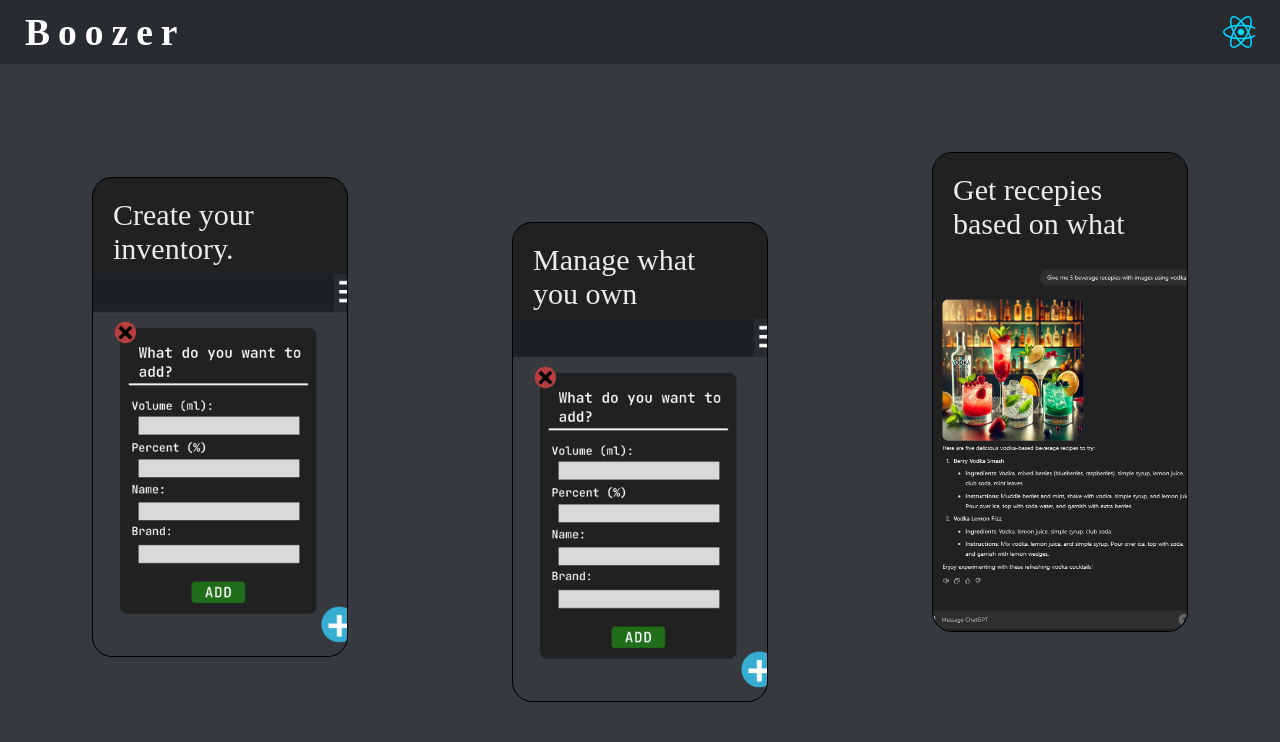
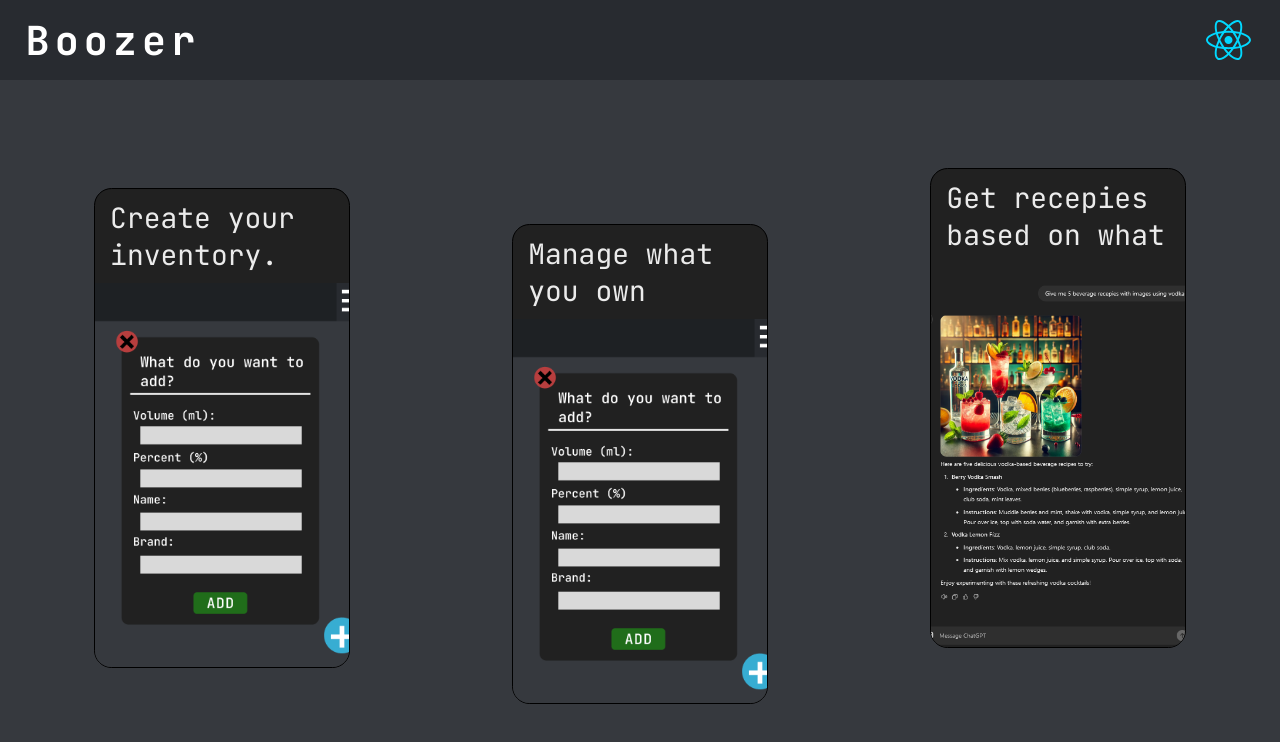
Before and after one commit to MyNameJaeff/Boozer, a React (Vite) app: page / in a window 1280 px wide. Shown: the top 742 px of the page. Built offline with nearby package versions, Linux system fonts and the light colour scheme.

Commit message:
updated yet again

```diff
--- a/src/components/boozeCard.tsx
+++ b/src/components/boozeCard.tsx
@@ -173,14 +173,33 @@ export default function BoozeCard({
 								/>
 							</button>
 						</div>
+						{
+							!booze.imageUrl && (
+								<a href={`https://www.google.com/search?tbm=isch&q=${booze.name.split(" ").join("+")}&tbs=ic:trans`} target="_blank" className="booze-image">
+									<p
+										style={{
+											marginTop: "25%",
+											textAlign: "center",
+											color: "white",
+											fontSize: "1em",
+											fontWeight: "bold",
+										}}
+									>No image found. Click to search</p>
+								</a>
+							)
+						}
+
+						{
+							booze.imageUrl && (
 								<img
 									src={
-								booze.imageUrl ||
-								"https://media.wired.com/photos/5926ba4f8d4ebc5ab806b486/master/w_2560%2Cc_limit/Booze-152406106.jpg"
+										booze.imageUrl || "https://via.placeholder.com/150?text=No+Image"
 									}
 									alt={booze.name}
 									className="booze-image"
 								/>
+							)
+						}
 						<div className="line" />
 						<h2 className="boozeName">{booze.name}</h2>
 						<p className="boozeVolume">
--- a/src/components/extraCard.tsx
+++ b/src/components/extraCard.tsx
@@ -134,13 +134,31 @@ export default function ExtraCard({
 							/>
 						</button>
 					</div>
-					<img
-						src={
-							extra.imageUrl || "https://via.placeholder.com/150?text=No+Image"
-						}
-						alt={extra.name}
-						className="extra-image"
-					/>
+					{
+						!extra.imageUrl && (
+							<a href={`https://www.google.com/search?tbm=isch&q=${extra.name.split(" ").join("+")}&tbs=ic:trans`} target="_blank" className="booze-image">
+								<p
+									style={{
+										marginTop: "25%",
+										textAlign: "center",
+										color: "white",
+										fontSize: "1em",
+										fontWeight: "bold",
+									}}
+								>No image found. Click to search</p>
+							</a>
+						)
+					}
+
+					{
+						extra.imageUrl && (
+							<img
+								src={extra.imageUrl}
+								alt={extra.name}
+								className="extra-image"
+							/>
+						)
+					}
 					<div className="line" />
 					<h2 className="extraName">{extra.name}</h2>
 					<p className="extraAmount">{extra.amount}</p>
--- a/src/components/navbar.tsx
+++ b/src/components/navbar.tsx
@@ -11,11 +11,13 @@ interface Booze {
 }
 
 export default function Navbar() {
-	const promptText = `Fill in all blank data exept notes, split each data into it's own array but keep it in one text-area. Give me data in the form of: "booze": [{"name": "", "brand": "", "volume": , "percent": , "notes": "", "imageUrl": ""}], "extra": [{"name": "", "amount": "", "notes": "", "imageUrl": ""}]
+	const promptText = `Fill in all blank data exept notes, split each data into it's own array but keep it in one text-area. Give me data in the form of: {"booze": [{"name": "", "brand": "", "volume": , "percent": , "notes": "", "imageUrl": ""}], "extra": [{"name": "", "amount": "", "notes": "", "imageUrl": ""}]}
 
 Booze:
 
 Extra: `;
+	const defaultPrompt =
+		"Give me 5 random recipes (only ingredients and instructions formatted in a good way) in metric using this data, try to make them as diffrent as possible:";
 	const navigate = useNavigate();
 	const [dropdownVisible, setDropdownVisible] = useState(false);
 	const [dropdown2Visible, setDropdown2Visible] = useState(false);
@@ -32,8 +34,6 @@ Extra: `;
 
 		const savedPrompt = localStorage.getItem("gptPrompt");
 		if (savedPrompt === null) {
-			const defaultPrompt =
-				"Give me 5 random recipes (only ingredients and instructions formatted in a good way) in metric using this data, try to make them as diffrent as possible:";
 			localStorage.setItem("gptPrompt", JSON.stringify(defaultPrompt));
 			setDropdownContent(defaultPrompt);
 		} else {
@@ -195,6 +195,7 @@ Extra: `;
 							navigator.clipboard.writeText(
 								`${dropdownContent}\n${boozeDataNoImages.join("")} I also have these extras: \n${extrasDataNoImages.join("")}`,
 							);
+							alert("Prompt and inventory copied to clipboard!");
 						}}
 					>
 						Copy
@@ -265,9 +266,8 @@ Extra: `;
 						type="button"
 						onClick={() => navigate("/")}
 						onKeyUp={(e) => e.key === "Enter" && navigate("/")}
-						className={`nav-button ${
-							location.pathname === "/" ? "active" : ""
-						}`}
+						className={`nav-button ${location.pathname === "/" ? "active" : ""
+							}`}
 					>
 						Home
 					</button>
@@ -276,9 +276,8 @@ Extra: `;
 						type="button"
 						onClick={() => navigate("/inventory")}
 						onKeyUp={(e) => e.key === "Enter" && navigate("/inventory")}
-						className={`nav-button ${
-							location.pathname === "/inventory" ? "active" : ""
-						}`}
+						className={`nav-button ${location.pathname === "/inventory" ? "active" : ""
+							}`}
 					>
 						Inventory
 					</button>
@@ -287,9 +286,8 @@ Extra: `;
 						type="button"
 						onClick={() => navigate("/recipes")}
 						onKeyUp={(e) => e.key === "Enter" && navigate("/recipes")}
-						className={`nav-button ${
-							location.pathname === "/recipes" ? "active" : ""
-						}`}
+						className={`nav-button ${location.pathname === "/recipes" ? "active" : ""
+							}`}
 					>
 						Recipes
 					</button>
@@ -298,9 +296,8 @@ Extra: `;
 						type="button"
 						onClick={() => navigate("/about")}
 						onKeyUp={(e) => e.key === "Enter" && navigate("/about")}
-						className={`nav-button ${
-							location.pathname === "/about" ? "active" : ""
-						}`}
+						className={`nav-button ${location.pathname === "/about" ? "active" : ""
+							}`}
 					>
 						About
 					</button>
--- a/src/index.css
+++ b/src/index.css
@@ -4,28 +4,32 @@
     box-sizing: border-box;
     font-family: JetBrains Mono;
     color: white;
+    font-size: 1em;
+}
+#root{
+    height: 100vh;
+    display: flex;
+    flex-direction: column;
 }
 body{
     height: 100vh;
     background-color: #36393E;
 }
-#root{
-    height: 100vh;
-}
 .navbar{
-    height: 8%;
+    height: 8vh;
     display: flex;
     justify-content: space-between;
     align-items: center;
-    padding: 10px 25px;
+    padding: 5vh 2vw;
     background-color: #282B30;
     color: #ebebeb;
     font-family: JetBrains Mono;
     font-weight: Regular;
-    font-size: 25px;
+    font-size: 5vh;
     opacity: 1;
-    letter-spacing: 8px;
+    letter-spacing: 0.4vw;
     position: sticky; /* Sticky for scrolling behavior */
+    z-index: 10;      /* Ensure it's above other elements */
 }
 .instructionsBox {
     height: 92%;
@@ -35,27 +39,27 @@ body{
     justify-content: space-around;
     align-items: center;
     flex-wrap: wrap;
-    padding: 20px;
-    gap: 20px;
+    padding: 2%;
+    gap: 2vw;
     height: 100%;
 }
 
 .instructionCards > :nth-child(1){
-    margin-bottom: 30px;
+    margin-bottom: 3vh;
 }
 
 .instructionCards > :nth-child(2){
-    margin-top: 60px;
+    margin-top: 6vh;
 }
 
 .instructionCards > :nth-child(3){
-    margin-bottom: 80px;
+    margin-bottom: 8vh;
 }
 
 .instructionText{
-    padding: 20px 20px;
+    padding: 4% 6%;
     height: 20%;
-    font-size: 30px;
+    font-size: 3.5vh;
     font-weight: Regular;
     font-family: JetBrains Mono;
     color: #ebebeb;
@@ -68,7 +72,7 @@ body{
     height: 60vh;
     width: 20vw;
     background-color: #212121;
-    border-radius: 20px;
+    border-radius: 2.2vh;
     display: flex;
     flex-direction: column;
 }
@@ -88,7 +92,7 @@ body{
     background-size: cover;
     background-repeat: no-repeat;
     overflow: hidden;
-    border-radius: 0 0 20px 20px;
+    border-radius: 0 0 2vh 2vh;
 }
 
 .circle-button {
@@ -175,9 +179,10 @@ body{
 }
 
 .boozeCard, .extraCard{
+    overflow: scroll;
     border: 2px solid black;
-    height: 50vh;
-    width: 16vw;
+    height: 55vh;
+    width: 20vw;
     background-color: #212121;
     border-radius: 20px;
     display: flex;
@@ -239,27 +244,13 @@ body{
     box-shadow: 0 0 0 2px #4CAF50; /* Add a solid outline effect */
 }
 
-.navbar {
-    display: flex;
-    justify-content: space-between;
-    align-items: center;
-    background-color: #282B30;
-    padding: 10px 25px;
-    color: #ebebeb;
-}
-
-.navbar-title {
-    font-size: 25px;
-    letter-spacing: 1px;
-}
-
 .copy-button {
     background-color: #4CAF50; /* Green */
     color: black;
     border: none;
     border-radius: 5px;
     padding: 10px 15px;
-    font-size: 16px;
+    font-size: 0.5em;
     cursor: pointer;
     transition: background-color 0.3s;
     transition: transform 0.3s;
@@ -289,11 +280,6 @@ body{
     transform: scale(1.1); /* Slightly enlarge on hover */
 }
 
-.chatgpt-logo {
-    width: 100%; /* Make logo fill the button */
-    height: auto; /* Maintain aspect ratio */
-}
-
 .clear-button{
     background-color: rgb(255, 100, 100);
 }
@@ -303,11 +289,25 @@ body{
 }
 
 .boozeButtons{
-    height: 100%;
+    height: 6vh;
     display: flex;
     justify-content: space-around;
     align-items: center;
     gap: 60px;
+    width: 45%;
+}
+.boozeButtons > button{
+    height: 100%;
+    width: 20%;
+}
+
+.boozeButtons > a{
+    width: 6vw;
+}
+
+.boozeButtons > a > img{
+    width: 100%;
+    height: 100%;
 }
 
 .pressable{
@@ -320,10 +320,11 @@ body{
 }
 
 .navbar-logo{
-    padding: 5px;
-    width: 4vh;
-    height: 4vh;
+    padding: 2vh 3vh;
+    width: 5vh;
+    height: 5vh;
     background-repeat: no-repeat;
+    background-size: contain;
 }
 
 .navMenu{
@@ -337,6 +338,7 @@ body{
     background-color: #282B30;
     height: 100vh;
     width: 10vw;
+    z-index: 15;
 }
 .navMenu > a{
     color: white;
@@ -376,20 +378,20 @@ body{
 
 .dropdown{
     position: absolute;
-    top: 7%;
-    left: 30%;
+    top: 10vh;
+    left: 30vw;
     background-color: #282B30;
-    padding: 1%;
+    padding: 2vh;
     border-radius: 0 0 10px 10px;
-    width: 30%;
+    width: 30vw;
     height: fit-content;
     z-index: 10;
 }
 
 .dropdown > textarea{
     width: 100%;
-    height: 10vh;
-    margin-top: 10px;
+    height: 20vh;
+    margin-top: 1vh;
     background-color: #21212100;
     color: white;
     font-size: 0.6em;
@@ -501,18 +503,18 @@ main{
 
 .dropdown2{
     position: absolute;
-    top: 7%;
-    left: 40%;
+    top: 10vh;
+    left: 45vw;
     background-color: #282B30;
     padding: 1%;
     border-radius: 0 0 10px 10px;
-    width: 30%;
+    width: 30vw;
     height: fit-content;
     z-index: 10;
 }
 
 .dropdown2 p{
-    font-size: 0.8em;
+    font-size: 0.6em;
     letter-spacing: normal;
     font-weight: Regular;
     font-family: JetBrains Mono;
@@ -525,7 +527,7 @@ main{
     margin-top: 10px;
     background-color: #21212100;
     color: white;
-    font-size: 0.6em;
+    font-size: 0.5em;
     font-weight: Regular;
     font-family: JetBrains Mono;
     border: none;
@@ -581,3 +583,11 @@ main{
     width: 5vw;        /* Width as 5% of the viewport width */
     z-index: 5;        /* Ensure it's above other elements */
 }
+
+main > h2{
+    font-size: 1.6em;
+    font-weight: Regular;
+    font-family: JetBrains Mono;
+    color: white;
+    opacity: 1;
+}
--- a/src/main.tsx
+++ b/src/main.tsx
@@ -23,6 +23,7 @@ if (rootElement) {
 	ReactDOM.createRoot(rootElement).render(
 		<React.StrictMode>
 			<RouterProvider router={router} />
+			<link href="https://fonts.googleapis.com/css2?family=JetBrains+Mono:wght@400;500;700&display=swap" rel="stylesheet" />
 		</React.StrictMode>,
 	);
 }
```
Lines whose indentation alone changed are shown as unchanged.
